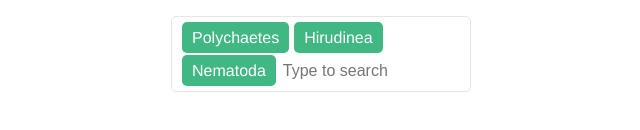
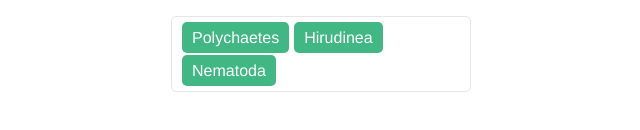
Before and after one commit to APZelos/vue-treeselect, a Vue app: page / in a window 1280 px wide. Shown: the part 248-378 px from the top of the page, without its empty margins (319-959 px from the left). Built offline with nearby package versions, Linux system fonts and the light colour scheme.

Commit message:
Changed input to be visible only if the treeselect is searchable and the dropdown is open or no option is selected, otherwise only if no option is selected.

```diff
--- a/src/components/TreeSelect.vue
+++ b/src/components/TreeSelect.vue
@@ -15,7 +15,7 @@
         </div>
       <!-- SELECTED OPTIONS END -->
       <!-- SEARCH INPUT / PLACEHOLDER START -->
-      <input v-if="searchable || !isAnyOptionSelected"
+      <input v-if="searchable ? (isOpen || !isAnyOptionSelected) : !isAnyOptionSelected"
         size="1"
         class="treeselect__placeholder"
         v-model="searchQuery"
```
